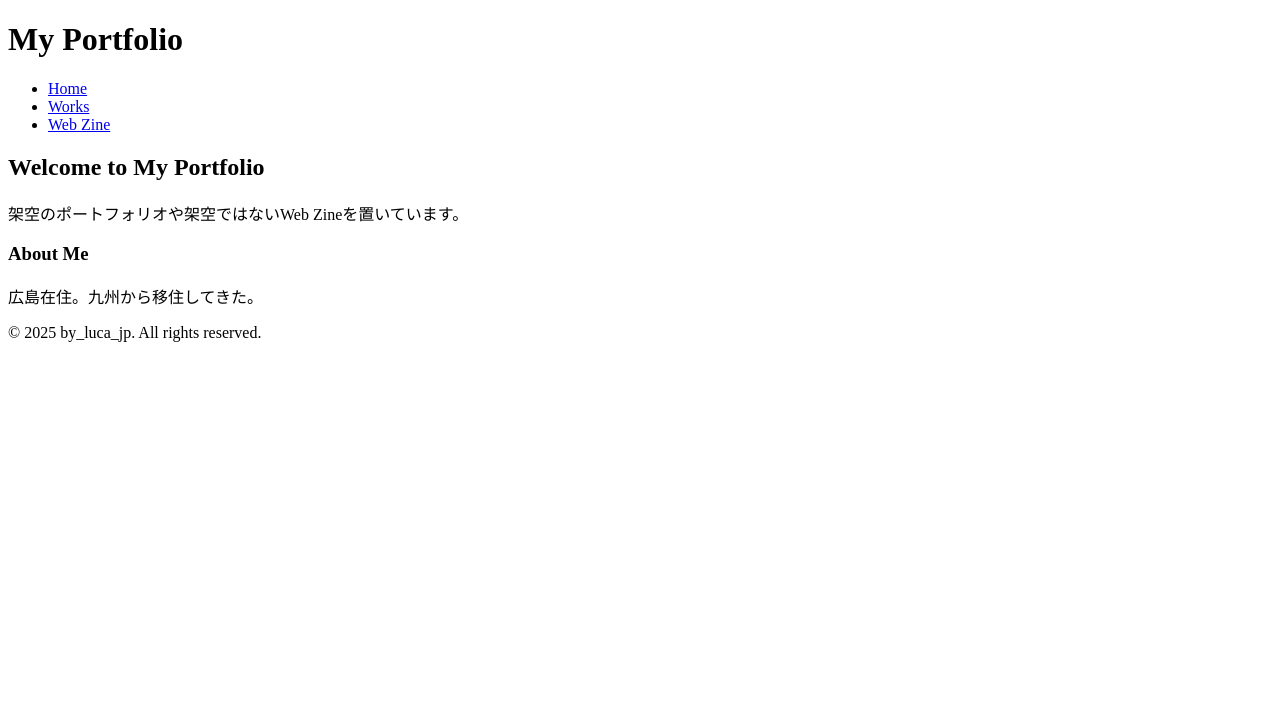
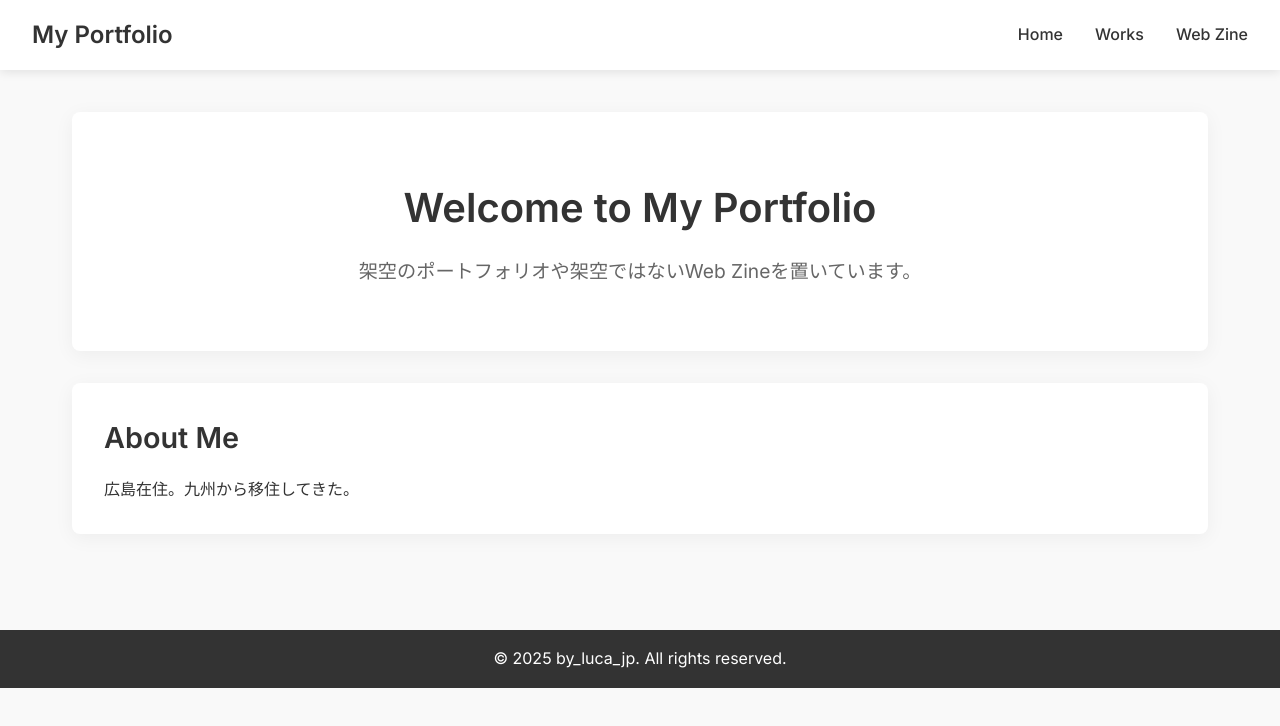
Before and after one commit to bylucajp/bylucajp, a plain HTML site: page index.html in a window 1280 px wide. Drawn offline with Linux system fonts and the light colour scheme.

Commit message:
cssが反映されるように修正

```diff
--- a/index.html
+++ b/index.html
@@ -4,7 +4,7 @@
     <meta charset="UTF-8">
     <meta name="viewport" content="width=device-width, initial-scale=1.0">
     <title>Portfolio - Home</title>
-    <link rel="stylesheet" href="styles.css">
+    <link rel="stylesheet" href="style.css">
 </head>
 <body>
     <header>
@@ -13,7 +13,7 @@
             <ul>
                 <li><a href="index.html">Home</a></li>
                 <li><a href="works.html">Works</a></li>
-                <li><a href="webzine.html">Web Zine</a></li>
+                <li><a href="zine.html">Web Zine</a></li>
             </ul>
         </nav>
     </header>
```
Also changed, not shown: works.html (+2 -2 lines), zine.html (+2 -2 lines).
